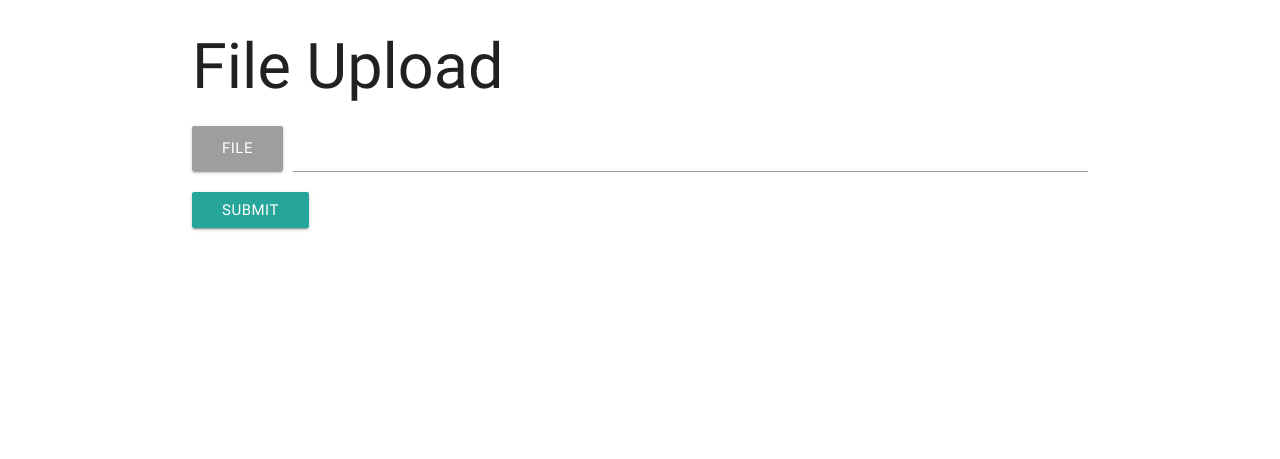
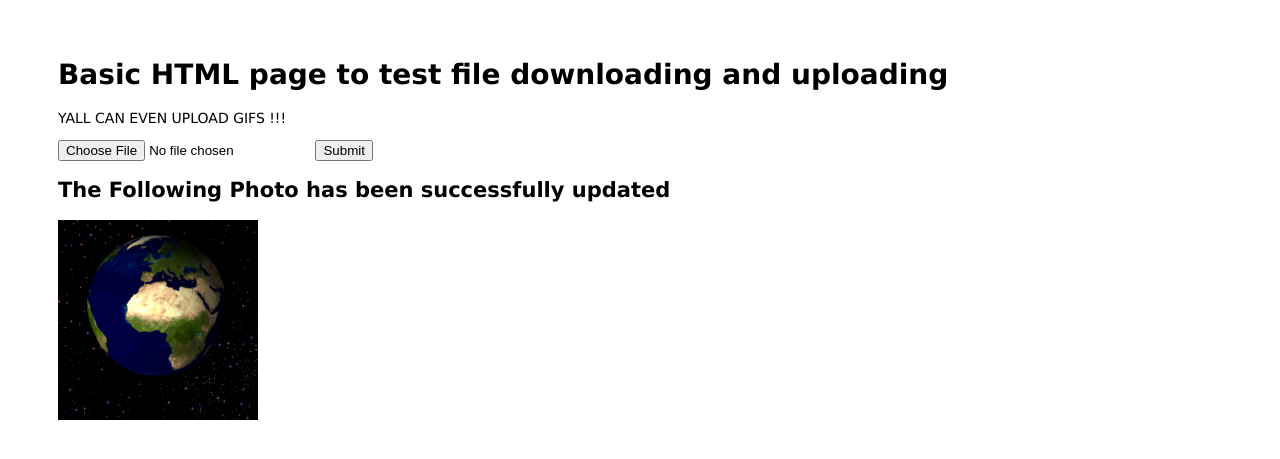
Before and after one commit to Alkennedy1998/Web-Tech-BoilerPlates, a Node server app: page / in a window 1280 px wide. Shown: the top 459 px of the page. Run offline with Node 20, Linux system fonts and the light colour scheme; some libraries are stand-ins or nearby versions.

Commit message:
Got Downloading and Uploading Working

```diff
--- a/image_downloader/views/index.ejs
+++ b/image_downloader/views/index.ejs
@@ -1,37 +1,23 @@
-<!DOCTYPE html>
-<html lang="en">
+<html>
+
 <head>
-  <meta charset="UTF-8">
-  <meta name="viewport" content="width=device-width, initial-scale=1.0">
-  <meta http-equiv="X-UA-Compatible" content="ie=edge">
-  <link rel="stylesheet" href="https://cdnjs.cloudflare.com/ajax/libs/materialize/0.100.2/css/materialize.min.css">
+  <title>Express</title>
+  <link rel="stylesheet" href="/stylesheets/style.css">
+</head>
 
-  <title>Node File Uploads</title>
-</head>
 <body>
-  <div class="container">
-    <h1>File Upload</h1>
-    <%= typeof msg != 'undefined' ? msg : '' %>
-    <form action="/upload" method="POST" enctype="multipart/form-data">
-      <div class="file-field input-field">
-        <div class="btn grey">
-          <span>File</span>
-          <input name="myImage" type="file">
-        </div>
-        <div class="file-path-wrapper">
-          <input class="file-path validate" type="text">
-        </div>
-      </div>
-      <button type="submit" class="btn">Submit</button>
-    </form>
-    <br>
-    <img src="<%= typeof file != 'undefined' ? file : '' %>" class="responsive-img">
-  </div>
+  <h1>Basic HTML page to test file downloading and uploading</h1>
+  <p>YALL CAN EVEN UPLOAD GIFS !!!</p>
+  <form method="post" enctype="multipart/form-data" action="/upload">
+    <input type="file" name="myImage">
+    <input type="submit" value="Submit">
+</form>
 
-  <script
-  src="https://code.jquery.com/jquery-3.2.1.min.js"
-  integrity="sha256-hwg4gsxgFZhOsEEamdOYGBf13FyQuiTwlAQgxVSNgt4="
-  crossorigin="anonymous"></script>
-  <script src="https://cdnjs.cloudflare.com/ajax/libs/materialize/0.100.2/js/materialize.min.js"></script>
+<h2>The Following Photo has been successfully updated</h2>
+<img src="upload/image.png" />
+<!--<img src="/upload/image.png" />-->
+
+
 </body>
+
 </html>
```
Also changed, not shown: image_downloader/public/index2.html (+23 -0 lines), image_downloader/routes/uploader.js (+28 -5 lines), image_downloader/routes/uploadedImages/myImage-1549688105866.png (renamed from image_downloader/routes/uploadedImages/image.png), image_downloader/routes/uploadedImages/myImage-1549688112491.png (added), image_downloader/routes/uploadedImages/myImage-1549688474321.png (added), image_downloader/routes/uploadedImages/myImage-1549688498028.png (added), image_downloader/routes/uploadedImages/myImage-1549688597349.png (added), image_downloader/routes/uploadedImages/myImage-1549688629815.png (added), image_downloader/routes/uploadedImages/myImage-1549688677814.png (added), image_downloader/routes/uploadedImages/myImage-1549688740523.png (added), image_downloader/routes/uploadedImages/myImage-1549689546021.png (added), image_downloader/routes/uploadedImages/myImage-1549689647702.png (added), image_downloader/routes/uploadedImages/myImage-1549689850554.JPG (added), image_downloader/routes/uploadedImages/myImage-1549689893124.JPG (added), 3 more files, 4 other files.
